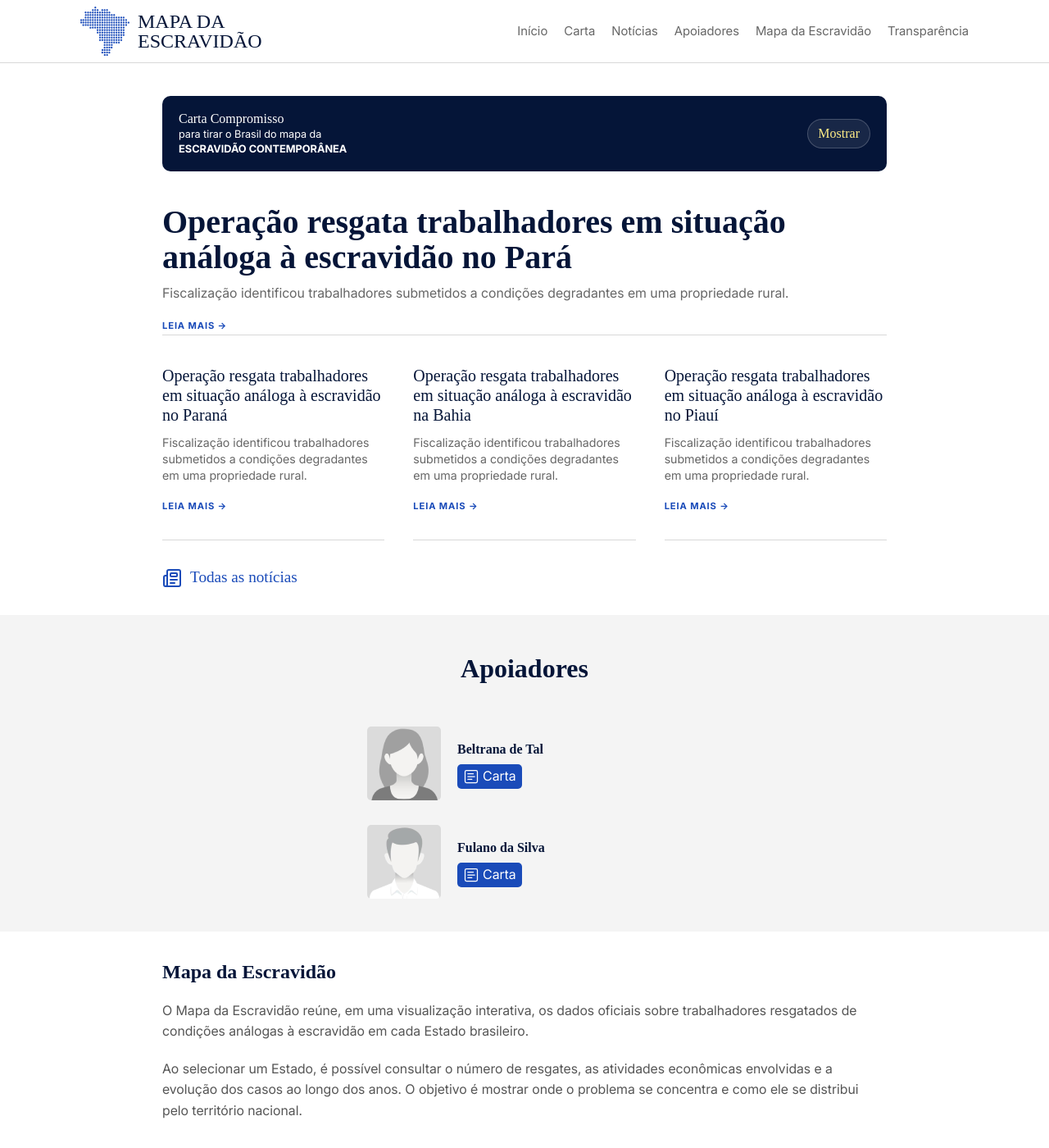
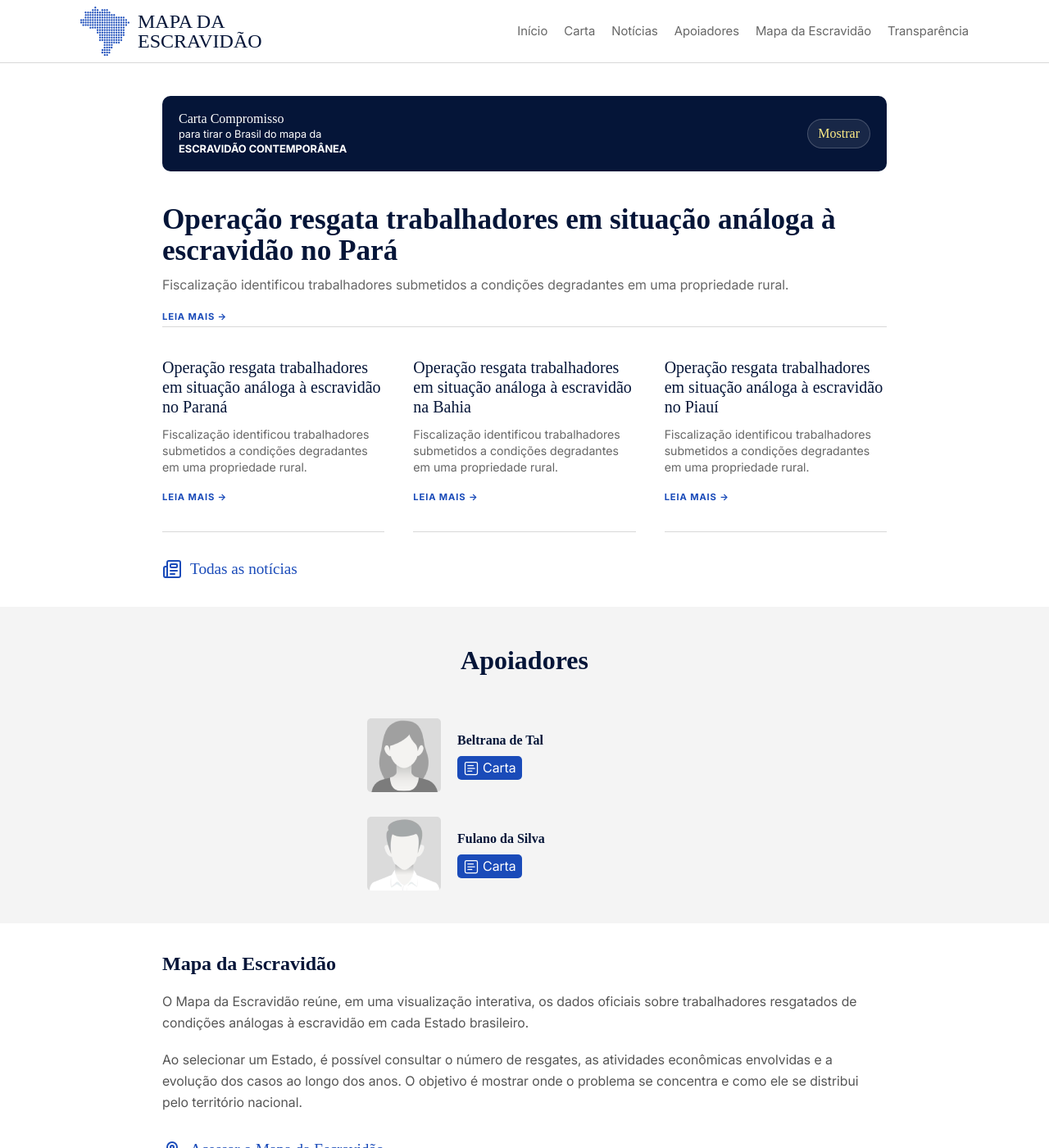
Before and after one commit to Landowski/mapa-escravidao, a Jekyll site: the page built from index.html, in a window 1280 px wide and 1400 px high. Shown: the whole window at 82% size. Built offline with Jekyll 4.4.1, drawn with Linux system fonts in a browser that asks for light colours; some web fonts are replaced.

Commit message:
Update styles.css

```diff
--- a/css/styles.css
+++ b/css/styles.css
@@ -236,7 +236,7 @@ h2 {
 .noticia-principal { border-bottom: 1px solid #d8d8d8; }
 
 .noticia-principal h1, .noticia-principal h1 a {
-    font-size: 2.5rem;
+    font-size: 2.2rem;
     line-height: 1.08;
     color: var(--preto);
     text-decoration: none;
@@ -436,6 +436,9 @@ h2 {
 
     .secao-titulo h2 { font-size: 30px; }
     .noticia-principal { padding: 28px 0 32px; }
+	.noticia-principal h1, .noticia-principal h1 a {
+	    font-size: 1.8rem;
+	}
     .noticia-principal h3 { font-size: 34px; }
     .noticia-principal p { font-size: 15px; }
     .noticias-grid { grid-template-columns: 1fr; gap: 0; }
```
